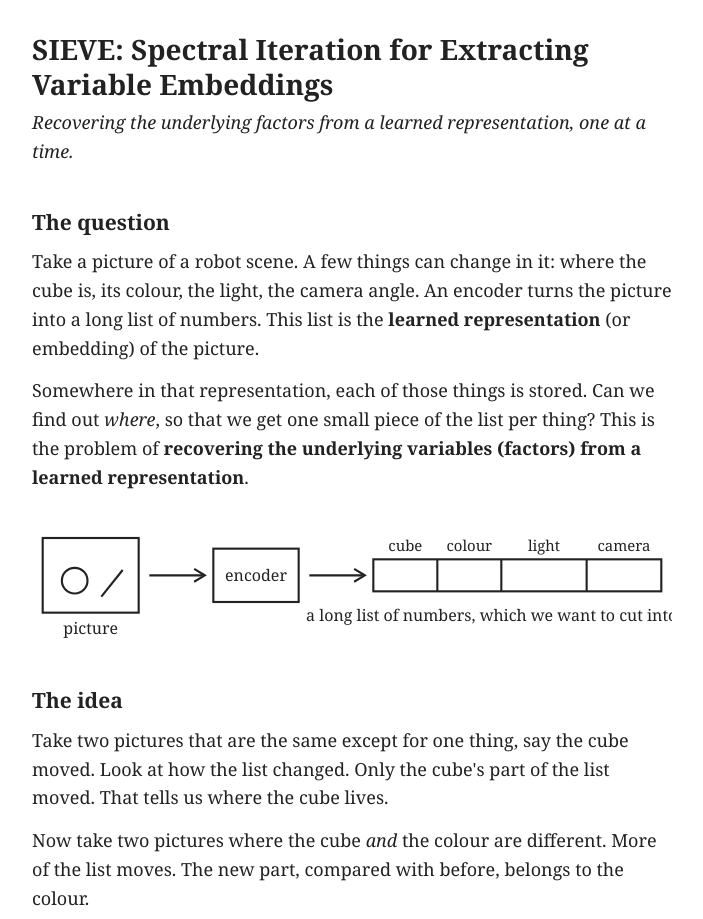
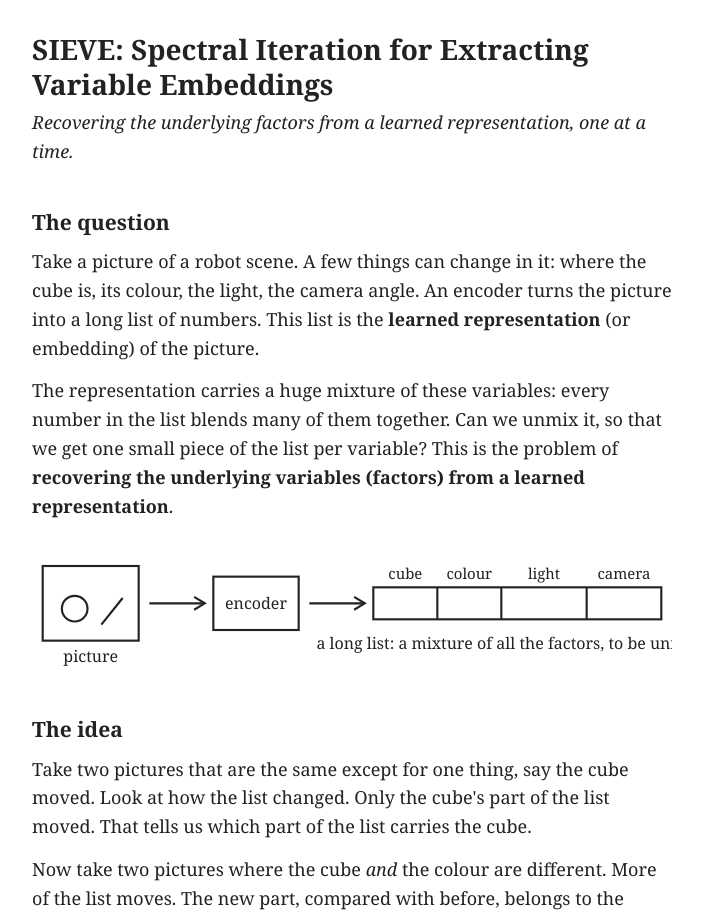
Before and after one commit to sievejepa/sievejepa.github.io, a plain HTML site: page report.html in a window 1280 px wide. Shown: the top 919 px of the page, without its empty margins (288-991 px from the left). Drawn offline with Linux system fonts and the light colour scheme.

Commit message:
Report: frame representation as a mixture of variables

```diff
--- a/report.html
+++ b/report.html
@@ -24,7 +24,7 @@ th{border-bottom:2px solid #222}
 
 <h2>The question</h2>
 <p>Take a picture of a robot scene. A few things can change in it: where the cube is, its colour, the light, the camera angle. An encoder turns the picture into a long list of numbers. This list is the <b>learned representation</b> (or embedding) of the picture.</p>
-<p>Somewhere in that representation, each of those things is stored. Can we find out <em>where</em>, so that we get one small piece of the list per thing? This is the problem of <b>recovering the underlying variables (factors) from a learned representation</b>.</p>
+<p>The representation carries a huge mixture of these variables: every number in the list blends many of them together. Can we unmix it, so that we get one small piece of the list per variable? This is the problem of <b>recovering the underlying variables (factors) from a learned representation</b>.</p>
 
 <svg viewBox="0 0 600 130" role="img" aria-label="A picture goes into an encoder and comes out as a long list, which we want to cut into pieces, one per factor">
  <rect x="10" y="30" width="90" height="70" fill="none" stroke="#222" stroke-width="2"/>
@@ -43,11 +43,11 @@ th{border-bottom:2px solid #222}
  <text x="410" y="42" text-anchor="middle" font-size="14">colour</text>
  <text x="480" y="42" text-anchor="middle" font-size="14">light</text>
  <text x="555" y="42" text-anchor="middle" font-size="14">camera</text>
- <text x="455" y="108" text-anchor="middle" font-size="15">a long list of numbers, which we want to cut into pieces</text>
+ <text x="455" y="108" text-anchor="middle" font-size="15">a long list: a mixture of all the factors, to be unmixed</text>
 </svg>
 
 <h2>The idea</h2>
-<p>Take two pictures that are the same except for one thing, say the cube moved. Look at how the list changed. Only the cube's part of the list moved. That tells us where the cube lives.</p>
+<p>Take two pictures that are the same except for one thing, say the cube moved. Look at how the list changed. Only the cube's part of the list moved. That tells us which part of the list carries the cube.</p>
 <p>Now take two pictures where the cube <em>and</em> the colour are different. More of the list moves. The new part, compared with before, belongs to the colour.</p>
 <p>So we climb a ladder. Each step lets one more thing differ. Whatever is new at a step belongs to the thing we just added. We take that piece out and go on to the next step. Like a sieve: each pass catches one kind of thing. The method works on the spectrum (the eigenvalues and eigenvectors) of how the list changes, and repeats this step by step, hence <em>spectral iteration</em>.</p>
 
@@ -81,7 +81,7 @@ th{border-bottom:2px solid #222}
 <tr><td>Partly</td><td>cube colour, brightness, light tint</td></tr>
 <tr><td>Hardly</td><td>gripper opening, cube yaw</td></tr>
 </table>
-<p>The pattern is simple. <b>If the encoder stores a factor strongly, SIEVE recovers it strongly. If the encoder barely stores it, there is little to recover.</b> This held both with and without whitening (a standard step that evens out the list before we start).</p>
+<p>The pattern is simple. <b>If the representation carries a factor strongly, SIEVE recovers it strongly. If it barely carries it, there is little to recover.</b> This held both with and without whitening (a standard step that evens out the list before we start).</p>
 
 <h2>What whitening changes</h2>
 <p>With whitening, each factor comes out spread over hundreds of directions in the list. Without it, the same factor sits in just a few. The factor is found either way, but without whitening its piece is much smaller and tidier.</p>
@@ -98,7 +98,7 @@ th{border-bottom:2px solid #222}
 <p>Why does it spread? Our reading: the autoencoder is non-linear and the factors come in steps (a few levels each), while the clean world was linear and Gaussian. We have <em>not</em> tested this directly. It is our best explanation, not a result.</p>
 
 <h2>What this means</h2>
-<p>SIEVE finds what is in the encoder. If a factor is stored strongly, it comes out. If the encoder lost it on the way in, no method could get it back. So when recovery is weak, look at the encoder, not the method.</p>
+<p>SIEVE finds what the representation carries. If a factor is carried strongly, it comes out. If the encoder lost it on the way in, no method could get it back. So when recovery is weak, look at the encoder, not the method.</p>
 
 <div class="end"><a href="details.html">Detailed report</a></div>
 </main></body></html>
```
